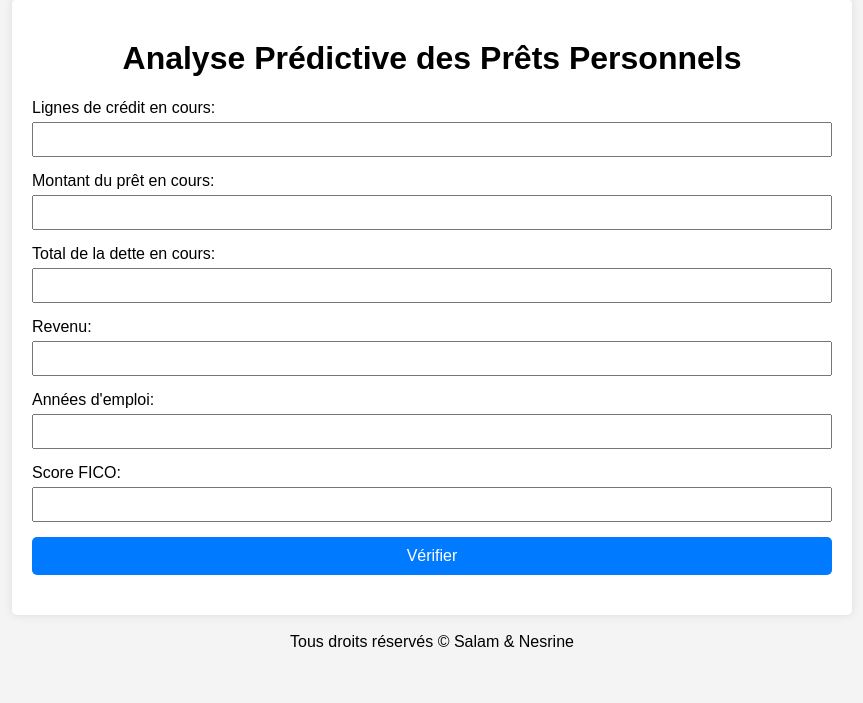
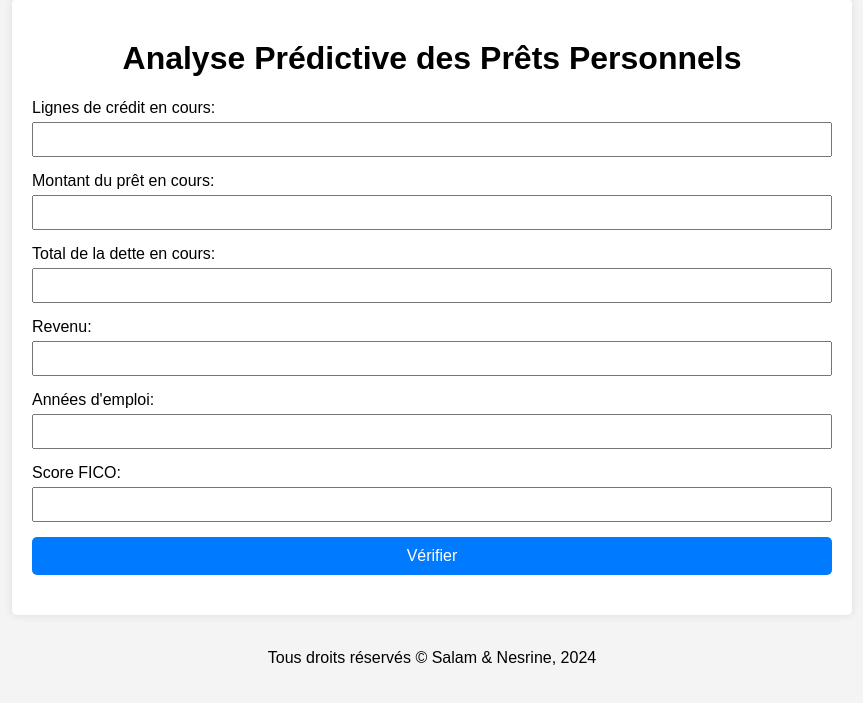
Before and after one commit to mslouma88/ProjetMLOps, a Flask app: page / in a window 1280 px wide. Shown: the part 439-1142 px from the top of the page, without its empty margins (208-1071 px from the left). Before the commit the page ends 1086 px from the top, so only its background shows below. Run offline with Flask 3, Linux system fonts and the light colour scheme; parts of the project's set-up code (start-up, migrations or seed data) failed here and were passed over.

Commit message:
MAJ index.html

```diff
--- a/templates/index.html
+++ b/templates/index.html
@@ -44,7 +44,10 @@
         </div>
 
         <!--<br><br><h3>{{ prediction_text }}<h3>-->
-        <br/>    <center>Tous droits réservés © Salam & Nesrine</center>
+        <br/>
+        <footer>
+            <p style="text-align: center;">Tous droits réservés © Salam & Nesrine, 2024</p>
+        </footer>
     </div>
 
 
```
